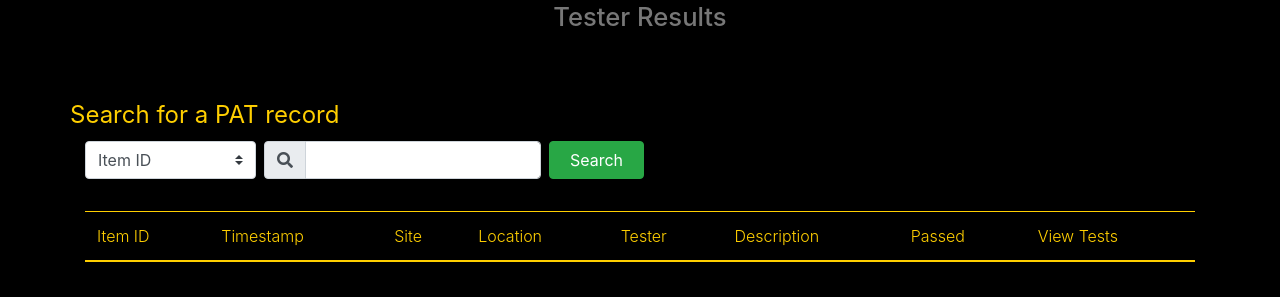
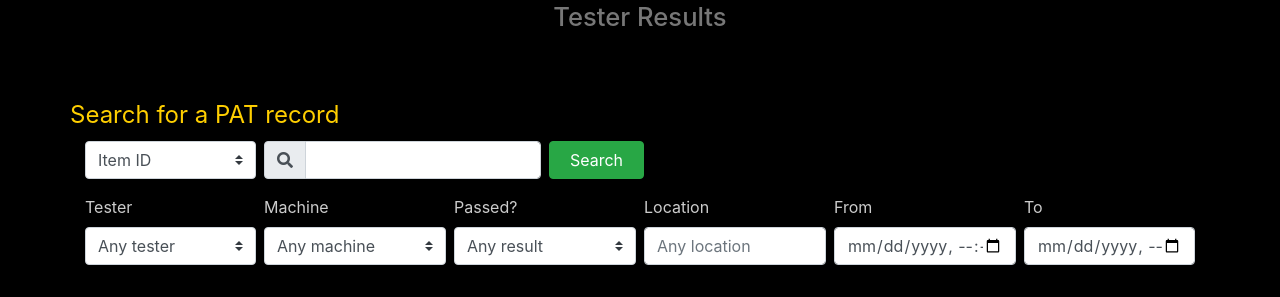
Before and after one commit to backstage-technical-services/asset-database, a Django app: page / in a window 1280 px wide. Shown: the part 134-431 px from the top of the page. Run offline with Django 3.2, Linux system fonts and the light colour scheme; data comes from the database, SQL or seed files in the repository; tables that the repository leaves empty hold one stand-in row (values such as "Sample post"); lists and menus that the app fills with data are empty; some libraries are stand-ins or nearby versions.

Commit message:
add tester/machine/passed/location/from/to filters to search
Signed-off-by: Ben754444 <ben@benja.eu.org>

```diff
--- a/bts_asset_db/forms.py
+++ b/bts_asset_db/forms.py
@@ -1,12 +1,17 @@
 from django.forms import *
 from django.forms.utils import ErrorList
 from django.core.exceptions import ObjectDoesNotExist
-from .models import VisualTest, Item, Repair
+from .models import VisualTest, Item, Repair, Tester, TestingMachine
 
 
 class MuteErrorList(ErrorList):
     def __str__(self):
         return ""
+
+
+class MachineChoiceField(ModelChoiceField):
+    def label_from_instance(self, obj):
+        return obj.serial_number
 
 
 class ItemForm(Form):
@@ -16,7 +21,31 @@ class ItemForm(Form):
                               choices=options,
                               widget=Select(attrs={'class': 'custom-select'}))
     search_field = CharField(max_length=20,
+                             required=False,
                              widget=TextInput(attrs={'class': 'form-control'}))
+    tester = ModelChoiceField(queryset=Tester.objects.order_by('last_name', 'first_name'),
+                              required=False,
+                              empty_label='Any tester',
+                              widget=Select(attrs={'class': 'custom-select'}))
+    machine = MachineChoiceField(queryset=TestingMachine.objects.order_by('serial_number'),
+                                 required=False,
+                                 empty_label='Any machine',
+                                 widget=Select(attrs={'class': 'custom-select'}))
+    passed = ChoiceField(label='Passed',
+                         required=False,
+                         choices=(('', 'Any result'), ('yes', 'Passed'), ('no', 'Failed')),
+                         widget=Select(attrs={'class': 'custom-select'}))
+    location = CharField(max_length=15,
+                         required=False,
+                         widget=TextInput(attrs={'class': 'form-control', 'placeholder': 'Any location'}))
+    timestamp_from = DateTimeField(required=False,
+                                   input_formats=['%Y-%m-%dT%H:%M'],
+                                   widget=DateTimeInput(format='%Y-%m-%dT%H:%M',
+                                                        attrs={'class': 'form-control', 'type': 'datetime-local'}))
+    timestamp_to = DateTimeField(required=False,
+                                 input_formats=['%Y-%m-%dT%H:%M'],
+                                 widget=DateTimeInput(format='%Y-%m-%dT%H:%M',
+                                                      attrs={'class': 'form-control', 'type': 'datetime-local'}))
 
 
 class VisualAddForm(ModelForm):
--- a/bts_asset_db/static/bts_asset_db/js/main.js
+++ b/bts_asset_db/static/bts_asset_db/js/main.js
@@ -422,6 +422,12 @@ function get_records(page=1)
         data : {
             search_type : $('#id_search_type').val(),
             search_query : $('#id_search_field').val(),
+            tester : $('#id_tester').val(),
+            machine : $('#id_machine').val(),
+            passed : $('#id_passed').val(),
+            location : $('#id_location').val(),
+            timestamp_from : $('#id_timestamp_from').val(),
+            timestamp_to : $('#id_timestamp_to').val(),
             page: page
         }, // data sent with the get request
 
--- a/bts_asset_db/templates/bts_asset_db/partials/record/tests_table.html
+++ b/bts_asset_db/templates/bts_asset_db/partials/record/tests_table.html
@@ -9,6 +9,7 @@
                 <th>Model</th>
                 <th>Description</th>
                 <th>Notes</th>
+                <th>Machine</th>
                 <th>Code 1</th>
                 <th>Code 2</th>
             </tr>
@@ -20,6 +21,7 @@
                 <td>{{ record.item_model }}</td>
                 <td>{{ record.item_description }}</td>
                 <td>{{ record.item_notes }}</td>
+                <td>{{ record.machine_serial_no.serial_number }}</td>
                 <td>{{ record.testcode_1 }}</td>
                 <td>{{ record.testcode_2 }}</td>
             </tr>
--- a/bts_asset_db/templates/bts_asset_db/record.html
+++ b/bts_asset_db/templates/bts_asset_db/record.html
@@ -58,6 +58,39 @@
                     <span id="search_button_spinner" class="fa fa-spinner fa-spin d-none"></span>
                     <span id="search_button_text">Search</span>
                 </button>
+            </fieldset>
+            <fieldset class="row">
+                <legend class="sr-only">Filter PAT records</legend>
+
+                <div class="form-group col-12 col-md-2 pr-md-1">
+                    <label for="id_tester">Tester</label>
+                    {{ form.tester }}
+                </div>
+
+                <div class="form-group col-12 col-md-2 px-md-1">
+                    <label for="id_machine">Machine</label>
+                    {{ form.machine }}
+                </div>
+
+                <div class="form-group col-12 col-md-2 px-md-1">
+                    <label for="id_passed">Passed?</label>
+                    {{ form.passed }}
+                </div>
+
+                <div class="form-group col-12 col-md-2 px-md-1">
+                    <label for="id_location">Location</label>
+                    {{ form.location }}
+                </div>
+
+                <div class="form-group col-12 col-md-2 px-md-1">
+                    <label for="id_timestamp_from">From</label>
+                    {{ form.timestamp_from }}
+                </div>
+
+                <div class="form-group col-12 col-md-2 pl-md-1">
+                    <label for="id_timestamp_to">To</label>
+                    {{ form.timestamp_to }}
+                </div>
             </fieldset>
         </form>
     </div>
--- a/bts_asset_db/views.py
+++ b/bts_asset_db/views.py
@@ -7,7 +7,7 @@ from django.urls import reverse
 from django.utils import timezone
 from django.core import serializers
 from django.core.paginator import Paginator
-from django.db.models import Q, Count
+from django.db.models import Q, Count, Exists, OuterRef
 from django.contrib.auth.views import redirect_to_login
 
 from bts_asset_db.importscripts import sss_import
@@ -41,7 +41,7 @@ def index(request):
 def get_tests(request):
     if request.method == "GET":
         record_id = request.GET.get("record")
-        record = Record.objects.select_related('item').get(pk=record_id)
+        record = Record.objects.select_related('item', 'machine_serial_no').get(pk=record_id)
         tests = [list(record.pattest_set.all())]
         data = {'tests_rendered': render_to_string('bts_asset_db/partials/record/tests_table.html',
                                                    {'records': [record], 'tests': tests})}
@@ -52,10 +52,18 @@ def get_records(request):
     if request.method == "GET":
         search_type = request.GET.get('search_type')
         search_query = request.GET.get('search_query')
+        tester = request.GET.get('tester')
+        machine = request.GET.get('machine')
+        passed = request.GET.get('passed')
+        location = request.GET.get('location')
+        timestamp_from = request.GET.get('timestamp_from')
+        timestamp_to = request.GET.get('timestamp_to')
         page = int(request.GET.get('page', 1))
         per_page = int(request.GET.get('per_page', 25))
 
-        if search_type == "item_id":
+        if not search_query or not search_query.strip():
+            records = Record.objects.all().order_by('-timestamp')
+        elif search_type == "item_id":
             filter_functions = [Q(item__asset_id=search_query)]
         elif search_type == "string_data":
             tokens = tokenise_search(search_query)
@@ -69,13 +77,33 @@ def get_records(request):
         else:
             filter_functions = Q(item_id=None)
 
-        if filter_functions:
+        if search_query and search_query.strip() and filter_functions:
             records = Record.objects.all().order_by('-timestamp')
             for filter_function in filter_functions:
                 qs = Record.objects.filter(filter_function).select_related("tester")
                 records &= qs
-        else:
+        elif search_query and search_query.strip():
             records = Record.objects.none()
+
+        if tester:
+            records = records.filter(tester_id=tester)
+        if machine:
+            records = records.filter(machine_serial_no__pk=machine)
+        if location:
+            records = records.filter(location__icontains=location)
+        if timestamp_from:
+            records = records.filter(timestamp__gte=timestamp_from)
+        if timestamp_to:
+            records = records.filter(timestamp__lte=timestamp_to)
+        if passed in ('yes', 'no'):
+            failed_test = PatTest.objects.filter(record=OuterRef('pk')).filter(
+                Q(test_type=241) |
+                Q(test_type=242) & (Q(test_parameter_2='False') | Q(test_parameter_2__isnull=True)) |
+                Q(test_type__in=range(243, 249)) &
+                (Q(test_parameter_1='False') | Q(test_parameter_1__isnull=True))
+            )
+            records = records.annotate(has_failed_test=Exists(failed_test))
+            records = records.filter(has_failed_test=(passed == 'no'))
 
         records = records.prefetch_related('pattest_set')
         records_paginator = Paginator(records, per_page)
@@ -86,7 +114,7 @@ def get_records(request):
         for record in records:
             record.passed = all(test.passed for test in record.pattest_set.all() if test.passed is not None)
 
-        if search_type == "item_id" and records:
+        if search_type == "item_id" and search_query and records:
             if page == 1 and records[0].passed is False:
                 data['msg_warning'] = f"Item {records[0].item.asset_id} has failed. Please place the item in a quarantine bin"
             elif page == 1 and records[0].timestamp < timezone.now() - timezone.timedelta(days=365):
```
